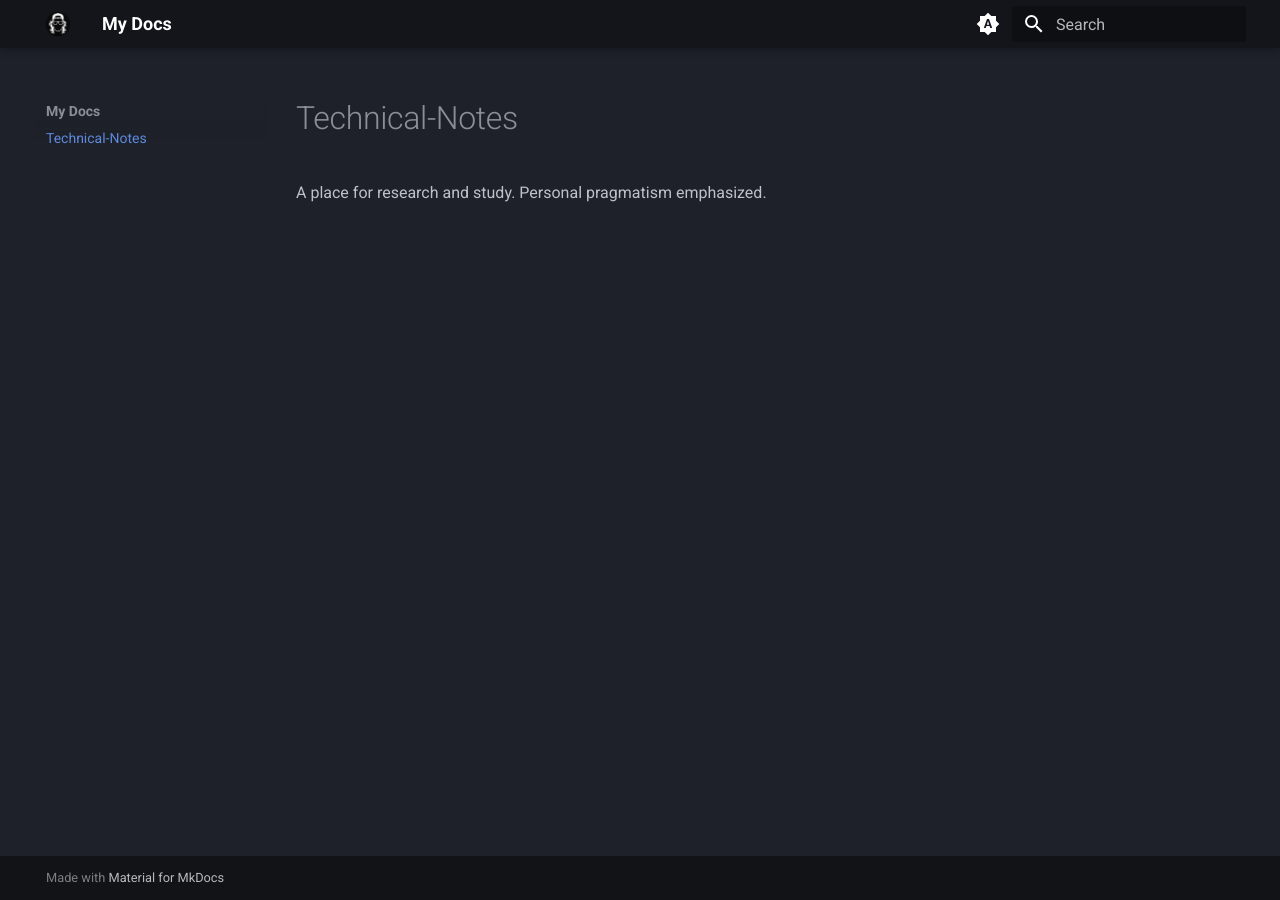
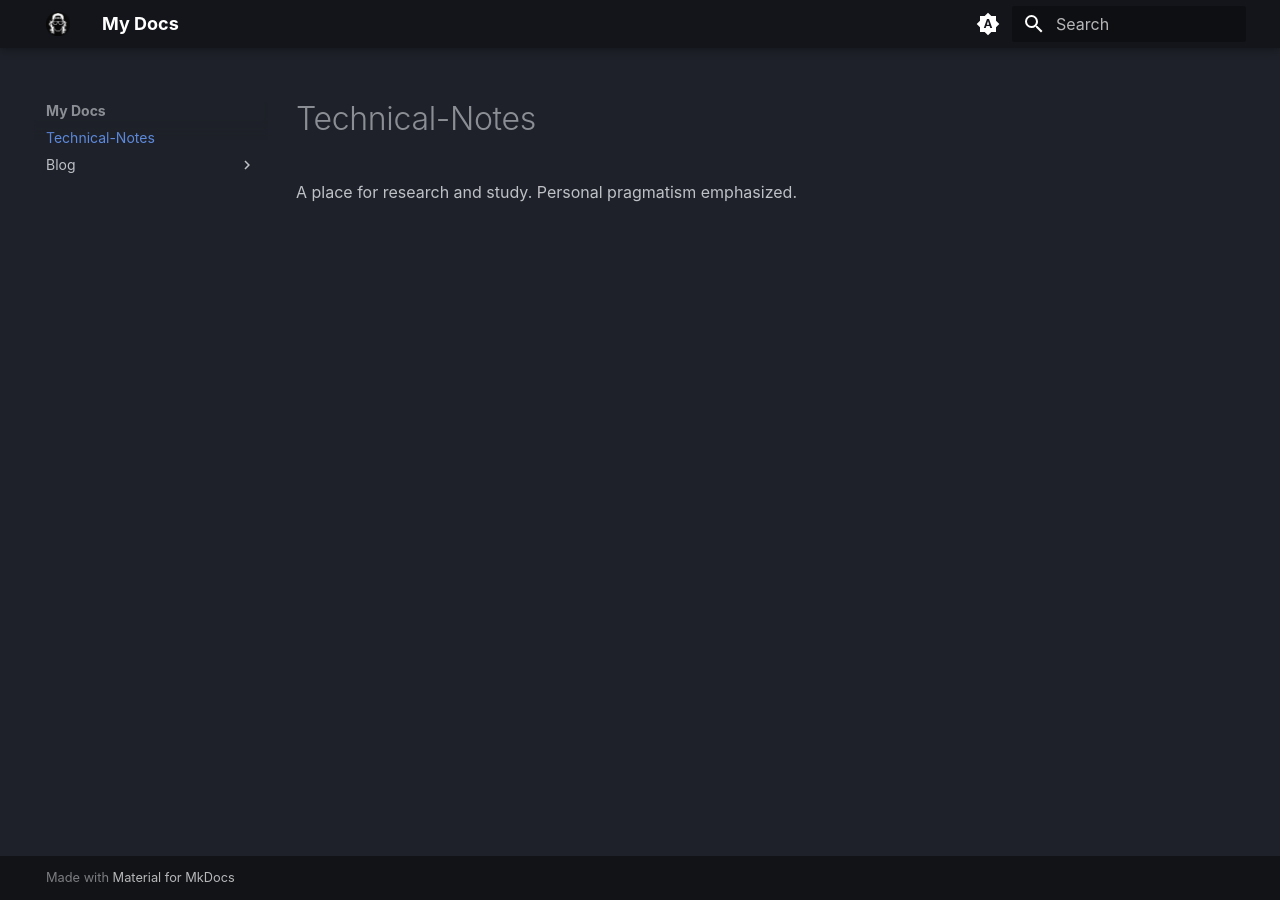
Before and after one commit to reg1z/reg1z.github.io, an MkDocs documentation site: the page built from docs/README.md, in a window 1280 px wide. Built offline with MkDocs 1.6.1 and Material for MkDocs 9.7.7, drawn with Linux system fonts in a browser that asks for light colours; some web fonts are replaced.

Commit message:
Theming updates

```diff
--- /dev/null
+++ b/docs/stylesheets/extra.css
@@ -0,0 +1,4 @@
+
+[data-md-color-scheme="slate"] {
+  --md-hue: 225;
+}
--- a/mkdocs.yml
+++ b/mkdocs.yml
@@ -1,20 +1,35 @@
 site_name: My Docs
+
 site_url: https://reg1z.github.io
+
+plugins:
+  - blog
+  - search
+
+extra_css:
+  - stylesheets/extra.css
+
 theme:
+  font:
+    text: Syne Mono
+
   logo: assets/logo.png
   favicon: assets/logo.png
+
   name: material
   palette:
     - media: "(prefers-color-scheme)"
       toggle:
         icon: material/brightness-auto
         name: Switch to light mode
+
     - media: "(prefers-color-scheme: light)"
       scheme: slate
       primary: black
       toggle:
         icon: material/brightness-4
         name: Switch to light mode
+
     - media: "(prefers-color-scheme: dark)"
       scheme: default
       primary: black
```
Also changed, not shown: docs/blog/index.md (added, +1 -0 lines).
